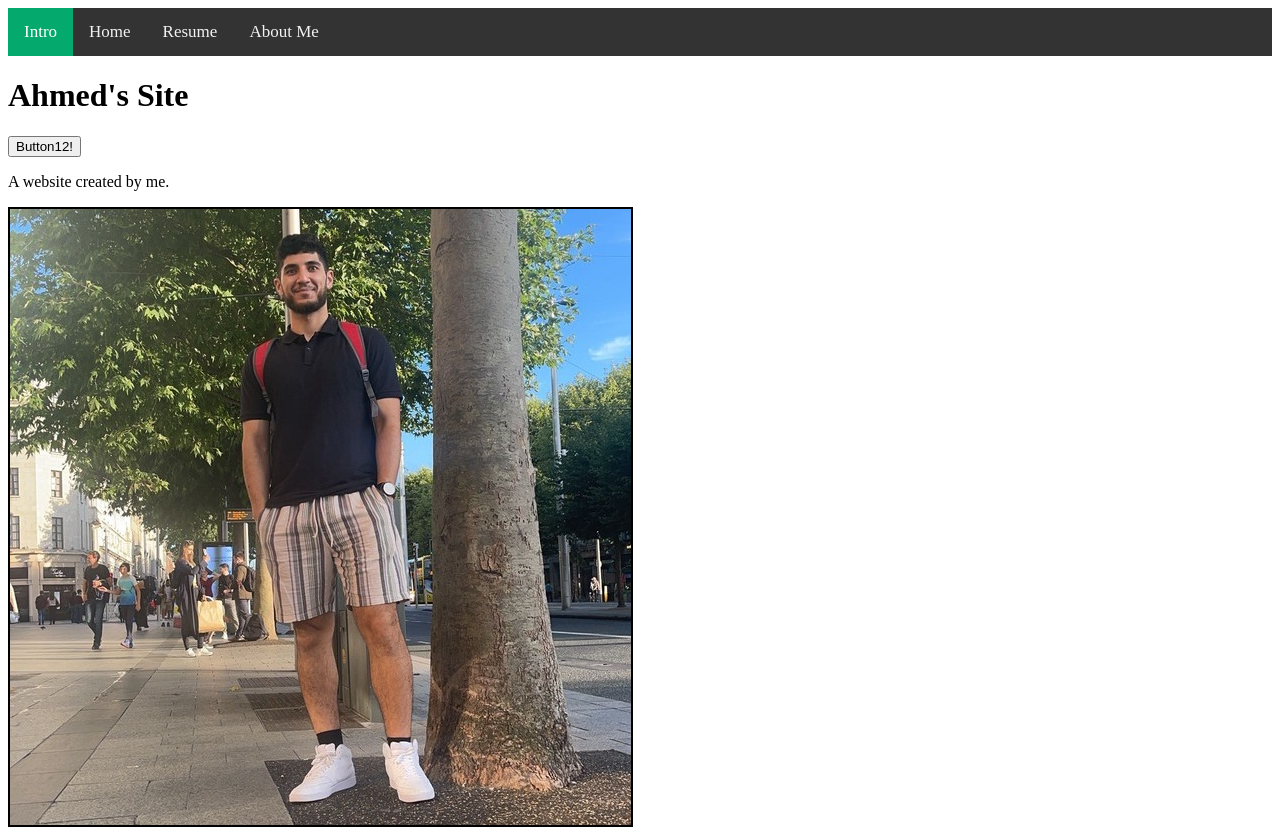
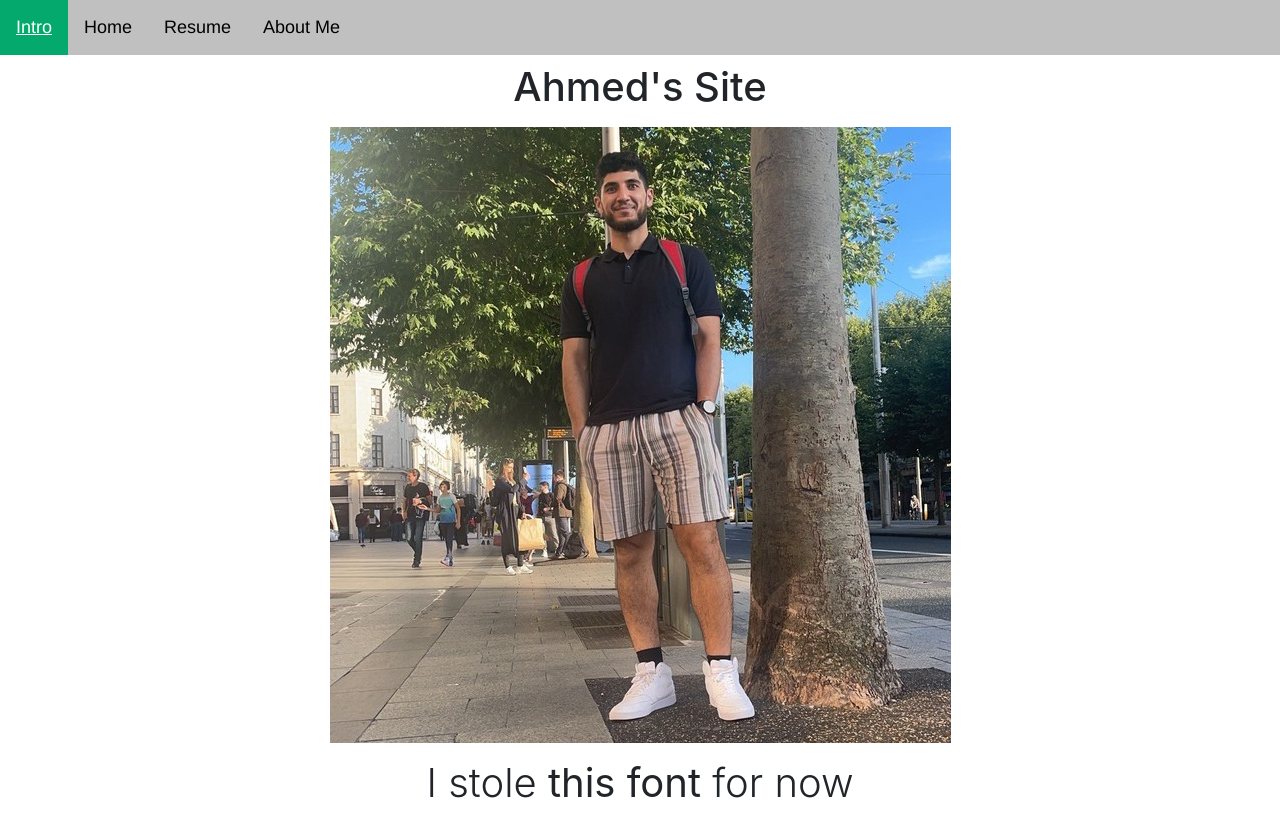
Before and after one commit to ahmedsaudi1/AhmedSite, a Django app: page / in a window 1280 px wide. After the commit the page ends 798 px from the top, so only its background shows below. Run offline with Django 5.2, Linux system fonts and the light colour scheme; some libraries are stand-ins or nearby versions.

Commit message:
css edits

```diff
--- a/AhmedSite/index/static/index/style.css
+++ b/AhmedSite/index/static/index/style.css
@@ -1,22 +1,24 @@
 /* Add a black background color to the top navigation */
 .topnav {
-    background-color: #333;
+    background-color: #c0c0c0;
     overflow: hidden;
   }
 
   /* Style the links inside the navigation bar */
   .topnav a {
     float: left;
-    color: #f2f2f2;
+    color: #000000;
     text-align: center;
     padding: 14px 16px;
     text-decoration: none;
-    font-size: 17px;
+    font-family: Helvetica;
+    font-weight: lighter;
+    font-size: 18px;
   }
 
   /* Change the color of links on hover */
   .topnav a:hover {
-    background-color: #ddd;
+    background-color: #ffffff;
     color: black;
   }
 
--- a/AhmedSite/index/templates/index/base.html
+++ b/AhmedSite/index/templates/index/base.html
@@ -11,7 +11,7 @@
         <a href="{% url 'index:Home' %}">Home</a>
         <a href="{% url 'index:Resume' %}">Resume</a>
         <a href="{% url 'index:About' %}">About Me</a>
-      </div>
+    </div>
 
     {% block content %}
     {% endblock %}
--- a/AhmedSite/index/templates/index/home.html
+++ b/AhmedSite/index/templates/index/home.html
@@ -1,13 +1,36 @@
 {% extends 'index/base.html' %}
 {% block content %}
 
+<style>
+    h1 {text-align: center;}
 
+    </style>
+
+
+<h1> </h1>
 <h1>Ahmed's Site</h1>
 {% load static %}
 
-<button type="button">Button12!</button>
+<!--button type="button">Button12!</button>
 <p>A website created by me.</p>
-<img src="{% static 'index/IMG_1067.jpg' %}" alt="me outside" black" border ="2">
+<img src="{% static 'index/IMG_1067.jpg' %}" alt="me outside" black" border ="2"-->
 
-<link rel="stylesheet" href="https://cdnjs.cloudflare.com/ajax/libs/font-awesome/4.7.0/css/font-awesome.min.css">
+<link rel="stylesheet" href="https://stackpath.bootstrapcdn.com/bootstrap/4.5.0/css/bootstrap.min.css" integrity="sha384-9aIt2nRpC12Uk9gS9baDl411NQApFmC26EwAOH8WgZl5MYYxFfc+NcPb1dKGj7Sk" crossorigin="anonymous">
+
+<link rel="icon" type="image/ico" href="/static/portfolio/favicon.ico"</link>
+
+
+<div class="row justify-content-center my-3">
+  <div class="col-0">
+    <img src="{% static 'index/IMG_1067.jpg' %}" class="img-fluid">
+  </div>
+</div>
+
+<div class="row justify-content-center mb-3">
+  <div class="col-md-9 text-center">
+    <h1 id="hometext" class="font-weight-light">
+      I stole <b>this font </b> for now
+    </h1>
+  </div>
+</div>
 {% endblock %}
```
